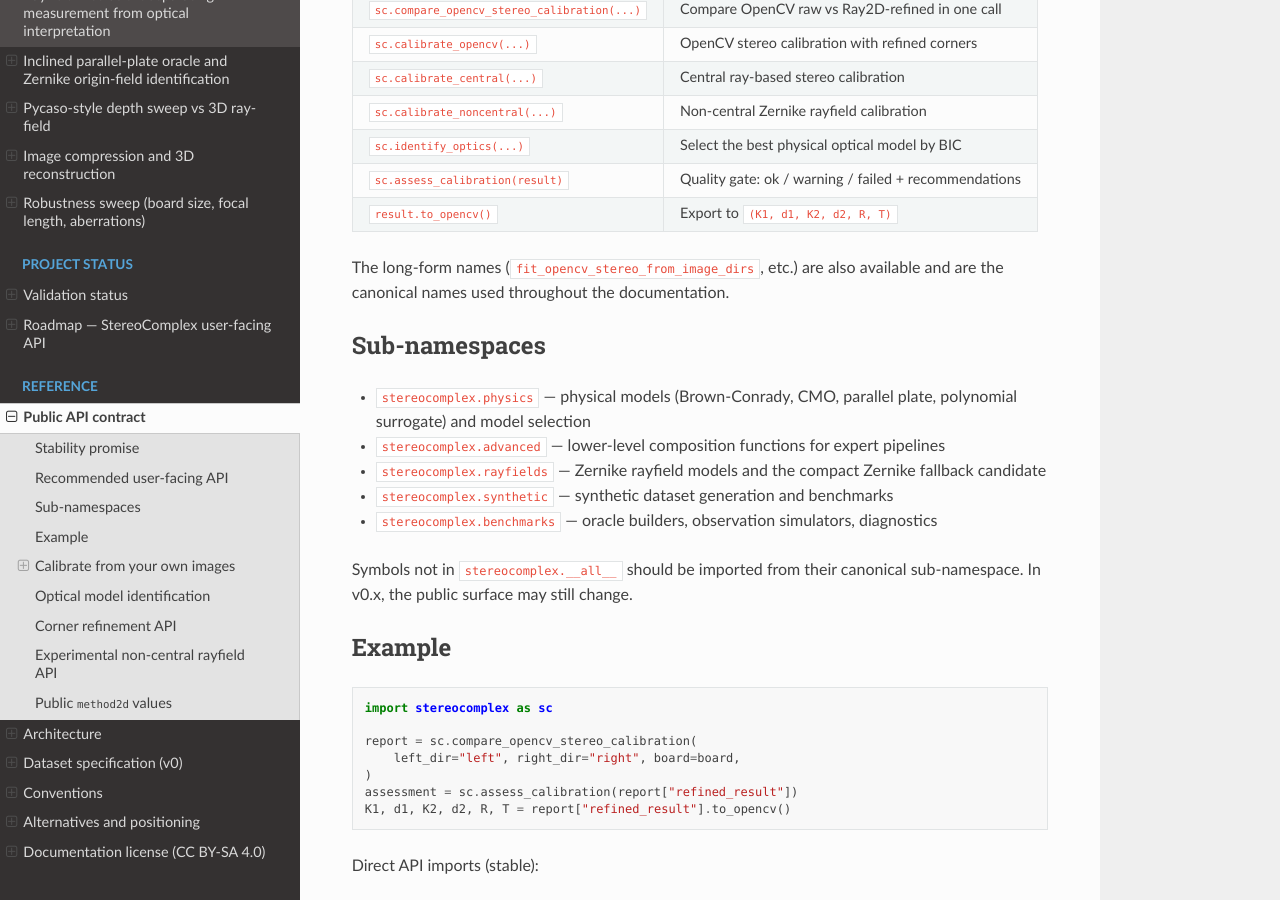
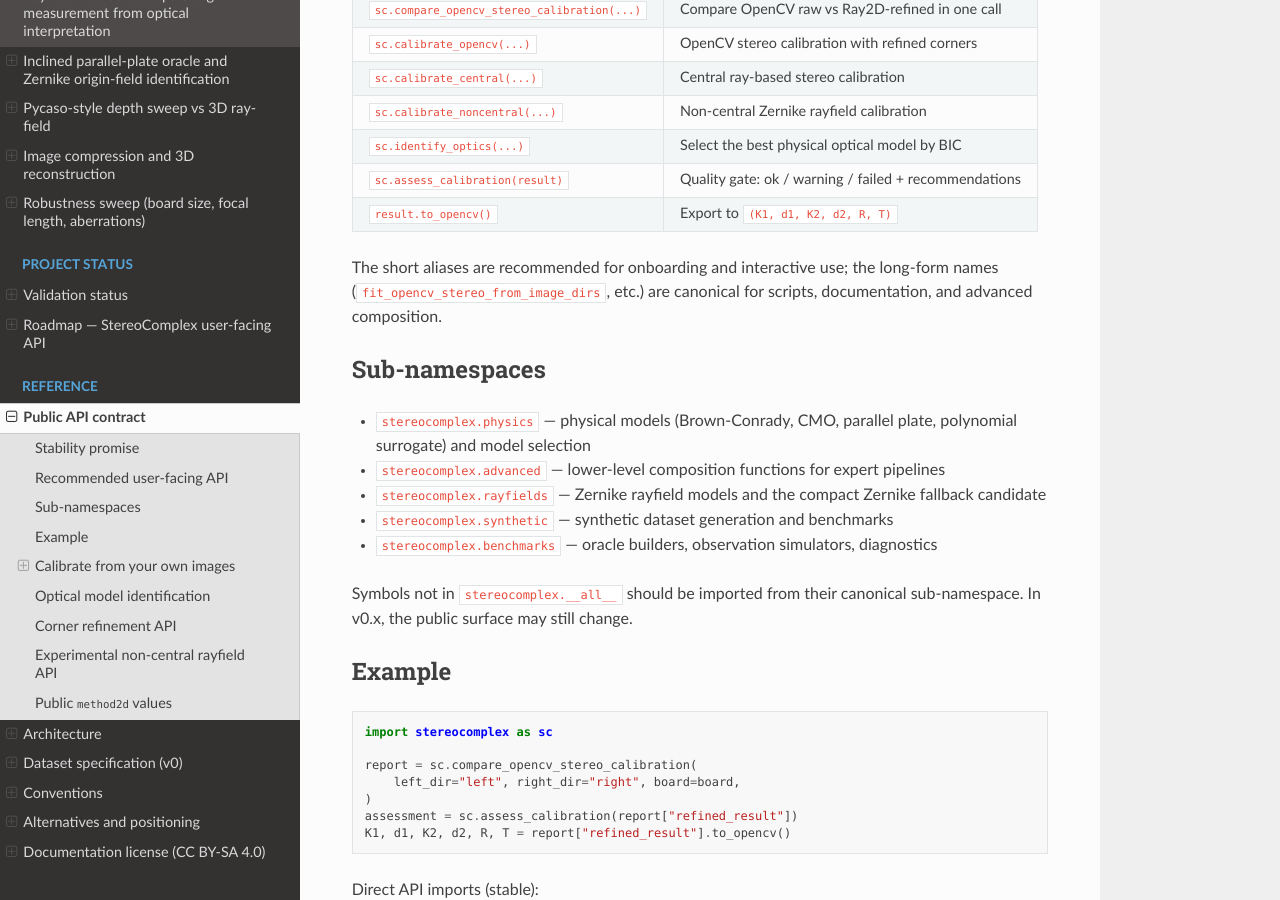
Before and after one commit to jeffwitz/StereoComplex, a Sphinx documentation site: the page built from docs/PUBLIC_API.md, in a window 1280 px wide and 900 px high, scrolled down 629 px. Built offline with Sphinx 7.4.7 and the Read the Docs theme 3.1.0, drawn with Linux system fonts in a browser that asks for light colours.

Commit message:
docs: clarify short aliases vs long-form names in PUBLIC_API
Co-Authored-By: Claude Opus 4.7 <noreply@anthropic.com>

```diff
--- a/docs/PUBLIC_API.md
+++ b/docs/PUBLIC_API.md
@@ -26,8 +26,9 @@ The simplest entry points for a new user (all importable as ``sc.X``):
 | ``sc.assess_calibration(result)`` | Quality gate: ok / warning / failed + recommendations |
 | ``result.to_opencv()`` | Export to ``(K1, d1, K2, d2, R, T)`` |
 
-The long-form names (``fit_opencv_stereo_from_image_dirs``, etc.) are also
-available and are the canonical names used throughout the documentation.
+The short aliases are recommended for onboarding and interactive use; the
+long-form names (``fit_opencv_stereo_from_image_dirs``, etc.) are canonical
+for scripts, documentation, and advanced composition.
 
 ## Sub-namespaces
 
```
